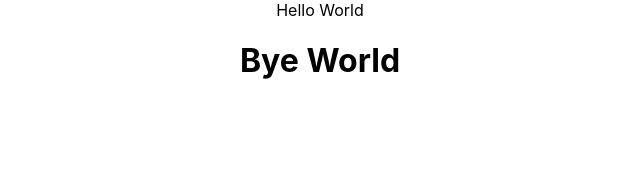
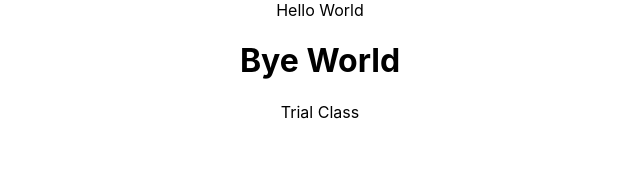
Before and after one commit to TartejBrothers/Learning-React, a React (Create React App) app: page / in a window 1280 px wide. Shown: the top 192 px of the page, without its empty margins (320-960 px from the left). Built offline with nearby package versions, Linux system fonts and the light colour scheme.

Commit message:
Class Components

```diff
--- a/src/App.js
+++ b/src/App.js
@@ -1,10 +1,12 @@
 import "./App.css";
 import { Hello, Hellonew } from "./components/hello.jsx";
+import Trial from "./components/class.jsx";
 function App() {
   return (
     <div className="App">
       <Hello />
       <Hellonew />
+      <Trial />
     </div>
   );
 }
--- /dev/null
+++ b/src/components/class.jsx
@@ -0,0 +1,8 @@
+import React, { Component } from "react";
+
+class Trial extends Component {
+  render() {
+    return <div>Trial Class</div>;
+  }
+}
+export default Trial;
```
